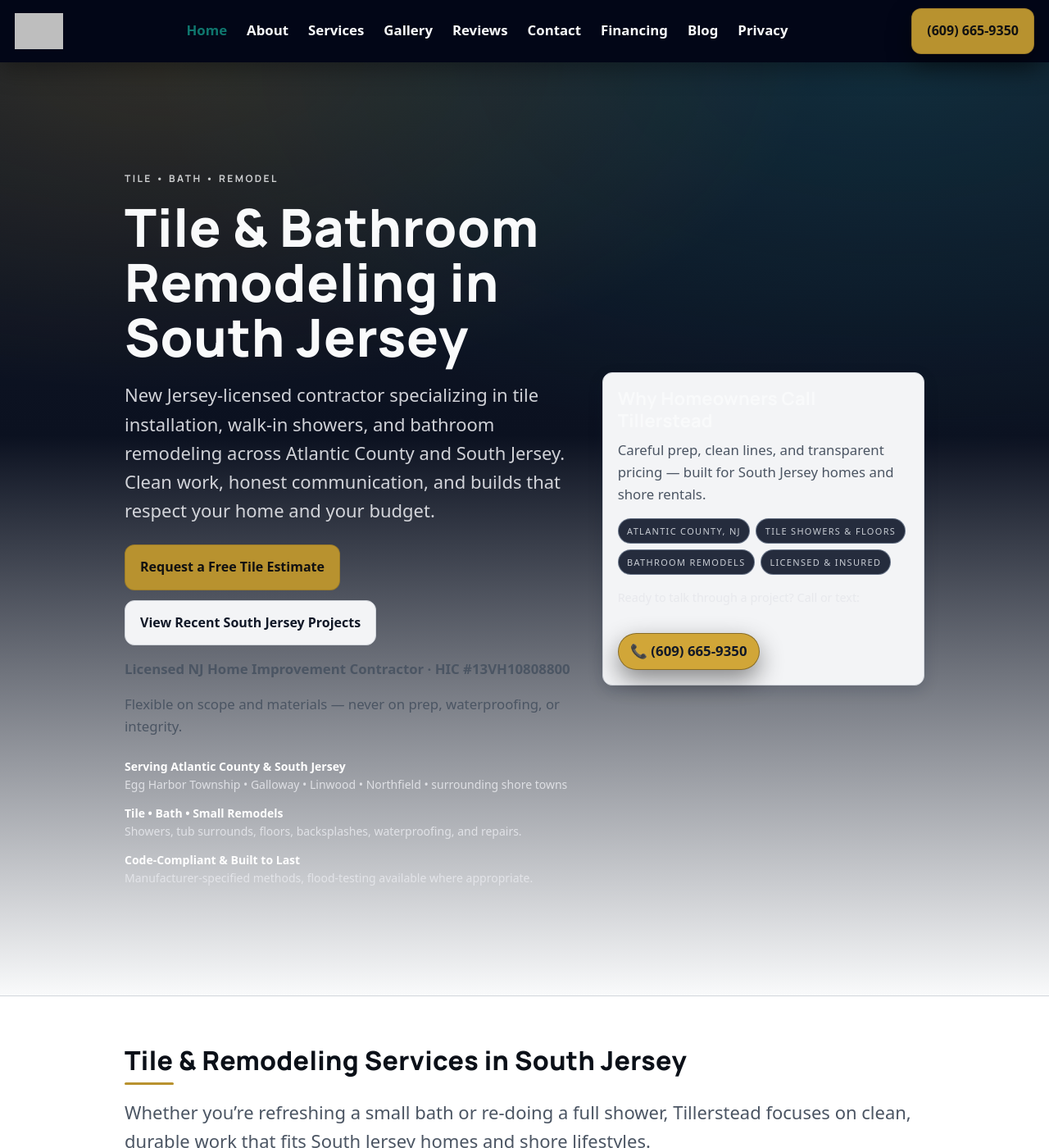
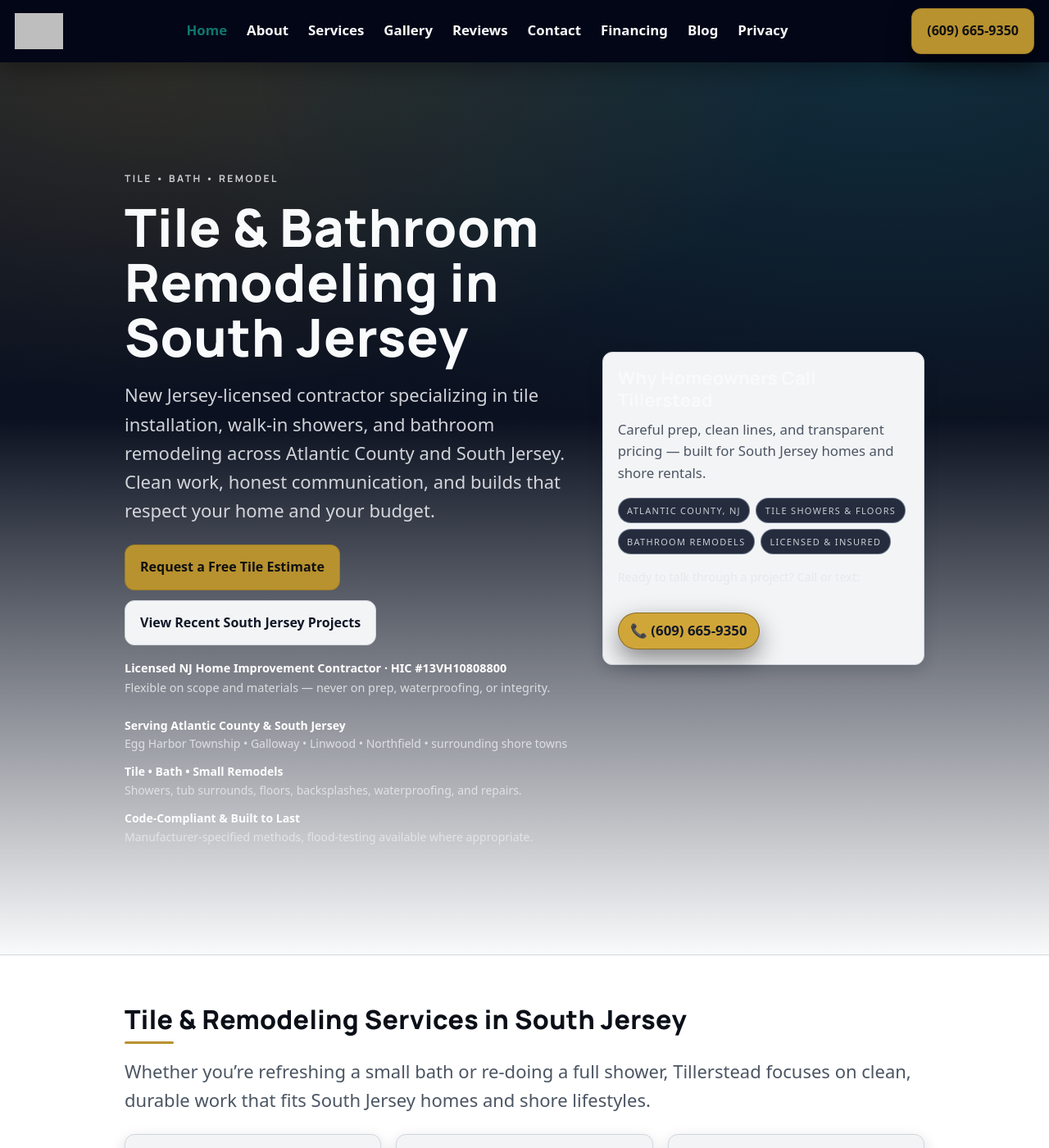
Before and after one commit to XTX33/Tillerstead-site, a Jekyll site: the page built from index.html, in a window 1280 px wide and 1400 px high. Shown: the whole window at 82% size. Built offline with Jekyll 4.4.1, drawn with Linux system fonts in a browser that asks for light colours; the list of posts is cut into pages by our own code; grey boxes are pictures that could not be loaded.

Commit message:
Update theme.css

```diff
--- a/assets/css/theme.css
+++ b/assets/css/theme.css
@@ -602,7 +602,19 @@
     justify-content: center;
   }
 }
+/* Hero credentials strip */
+.hero-cred p {
+  margin: 0;
+  font-size: 0.9rem;
+  color: rgba(229, 231, 235, 0.9);
+}
 
+.hero-cred strong {
+  color: #ffffff;
+}
+.hero-cred {
+  margin-top: 0.75rem;
+}
 /* Media cards / project tiles */
 
 .media-card {
@@ -806,6 +818,7 @@
 .mb-2 { margin-bottom: var(--ts-space-3); }
 .mb-3 { margin-bottom: var(--ts-space-4); }
 
+
 /* 12) Print
    ------------------------------------------- */
 
```
